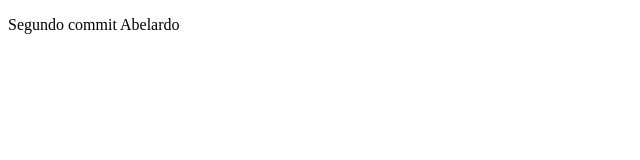
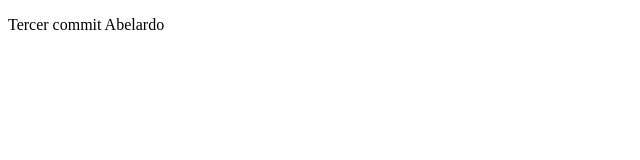
Before and after one commit to sdelafuente2013/clase-git, a plain HTML site: page index.html in a window 1280 px wide. Shown: the full height of the page, 0-640 px from the left. Drawn offline with Linux system fonts and the light colour scheme.

Commit message:
Tercer cambio

```diff
--- a/index.html
+++ b/index.html
@@ -4,6 +4,6 @@
     <title>Document</title>
 </head>
 <body>
-    <p>Segundo commit Abelardo</p>
+    <p>Tercer commit Abelardo</p>
 </body>
 </html>
```
